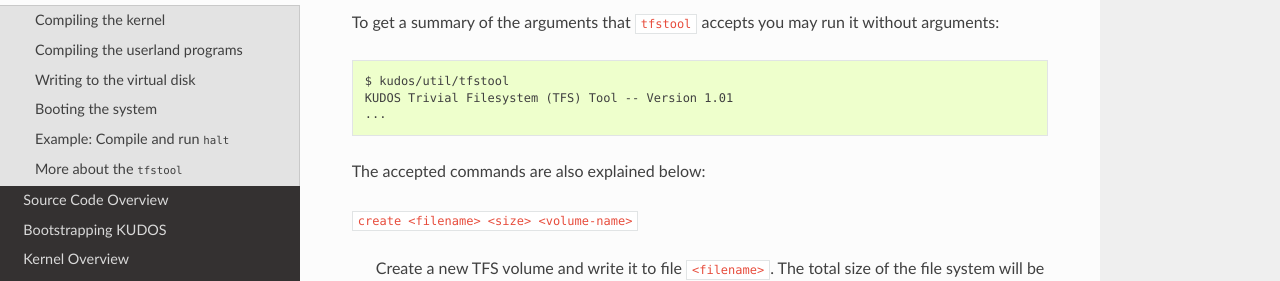
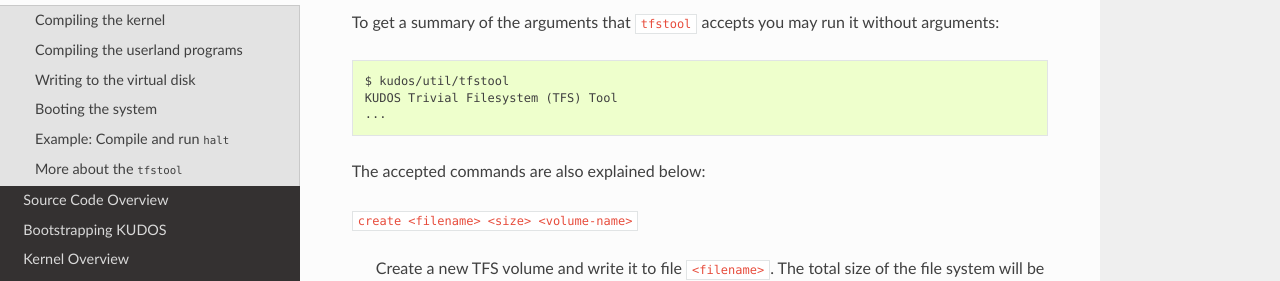
Before and after one commit to DIKU-EDU/kudos, a Sphinx documentation site: the page built from docs/using-kudos.rst, in a window 1280 px wide and 900 px high, scrolled down 3409 px. Shown: the part 186-467 px from the top of the window. Built offline with Sphinx 7.4.7 and the Read the Docs theme 2.0.0, drawn with Linux system fonts in a browser that asks for light colours.

Commit message:
don't be silly, don't state the version number

```diff
--- a/docs/using-kudos.rst
+++ b/docs/using-kudos.rst
@@ -161,7 +161,7 @@ To get a summary of the arguments that ``tfstool`` accepts you may run it
 without arguments::
 
   $ kudos/util/tfstool
-  KUDOS Trivial Filesystem (TFS) Tool -- Version 1.01
+  KUDOS Trivial Filesystem (TFS) Tool
   ...
 
 The accepted commands are also explained below:
```
